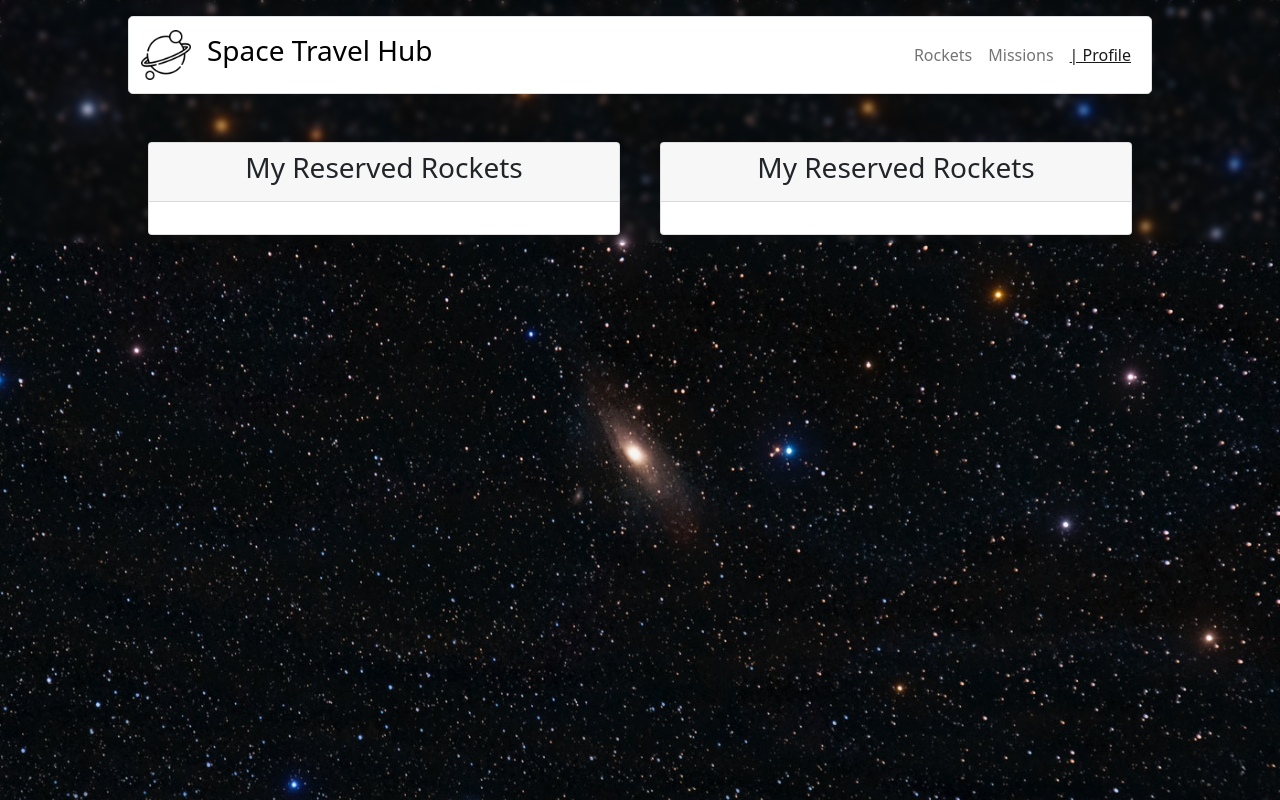
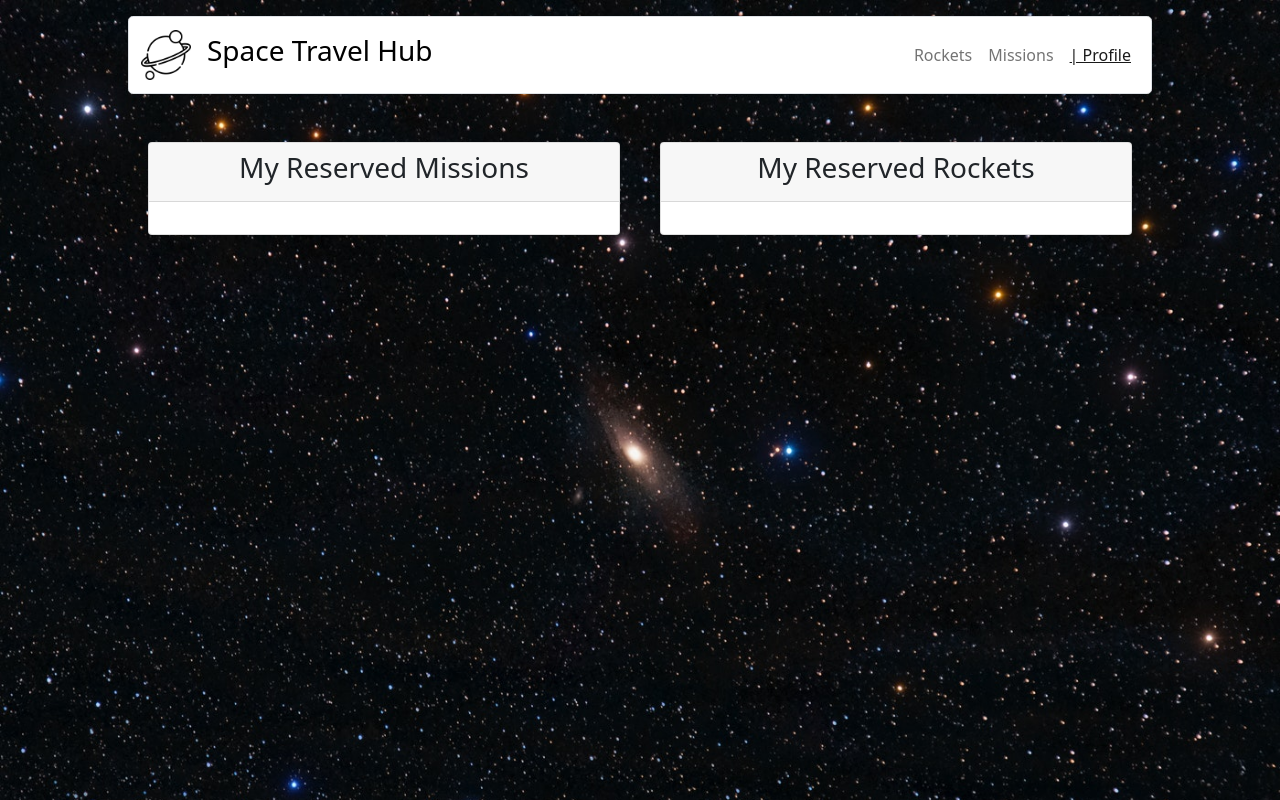
Before and after one commit to learnwithalfred/space-travel-booking, a React (Create React App) app: page /profile in a window 1280 px wide. Built offline with nearby package versions, Linux system fonts and the light colour scheme.

Commit message:
Fix style issues

```diff
--- a/src/features/profile/profile.js
+++ b/src/features/profile/profile.js
@@ -55,7 +55,7 @@ const ProfilePage = () => {
           <div className="h-100 p-2 text-dark rounded-3">
             <Card className="h-100">
               <Card.Header className="text-center">
-                <h3>My Reserved Rockets</h3>
+                <h3>My Reserved Missions</h3>
               </Card.Header>
               <Card.Body>
                 <ul className="list-group">{myMissions}</ul>
--- a/src/index.css
+++ b/src/index.css
@@ -8,7 +8,6 @@ body {
   background-image: url("./assets/images/space.jpeg");
   background-size: cover;
   background-repeat: no-repeat;
-  backdrop-filter: blur(3px);
   background-attachment: fixed;
 }
 
```
